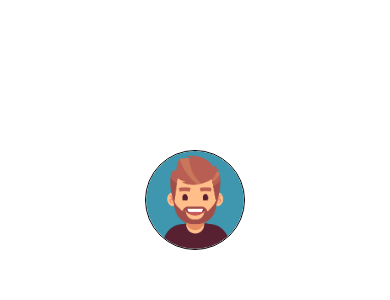
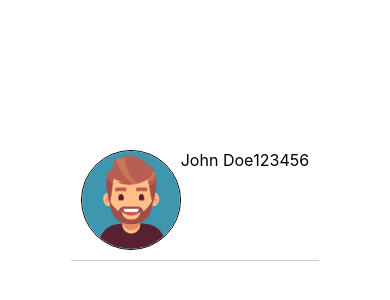
Before and after one commit to MaorHadadLD/sce_front, a React Native app: screen / in a window 390 px wide. Shown: the part 222-522 px from the top of the page. Built offline with nearby package versions, Linux system fonts and the light colour scheme.

Commit message:
student list row

```diff
--- a/App.tsx
+++ b/App.tsx
@@ -1,16 +1,25 @@
 import { StatusBar } from 'expo-status-bar';
 import { StyleSheet, Text, View, Image, TextInput, TouchableOpacity } from 'react-native';
-import React from 'react';
+import React, {FC} from 'react';
 
-
+const StudentListRow: FC<{name: string, id: string, imagUrl: string}> = ({name, id, imagUrl}) => {
+  return (
+    <View style={styles.listrow}>
+       <Image style={styles.avatar} source={require('./assets/avatar_user.png')}/>
+      <Text style={styles.text}>{name}</Text>
+      <Text style={styles.text}>{id}</Text>
+    </View>
+  );
+}
 
 export default function App() {
 
   return (
     <View style={styles.container}>
-      <Image style={styles.avatar} source={require('./assets/avatar_user.png')} />
-    </View>
+      <StudentListRow name="John Doe" id="123456" imagUrl="./assets/avatar_user.png"/>
+      </View>
   );
+
 }
 
 const styles = StyleSheet.create({
@@ -27,6 +36,18 @@ const styles = StyleSheet.create({
     borderWidth: 1,
     borderColor: 'black'
   },
+  listrow: {
+    marginHorizontal: 5,
+    flexDirection: 'row',
+    elevation: 1,
+    justifyContent: 'space-between',
+    padding: 10,
+    borderBottomWidth: 1,
+    borderBottomColor: '#ccc',
+  },
+  text: {
+    fontSize: 16,
+  },
 
 
 });
--- a/components/StudentAddPage.tsx
+++ b/components/StudentAddPage.tsx
@@ -23,7 +23,7 @@ export default function StudentAddPage() {
 
   return (
     <View style={styles.container}>
-      <Image style={styles.avatar} source={require('./assets/avatar_user.png')} />
+      <Image style={styles.avatar} source={require('../assets/avatar_user.png')} />
       <TextInput
         style={styles.input}
         onChangeText={onChangeName}
```
